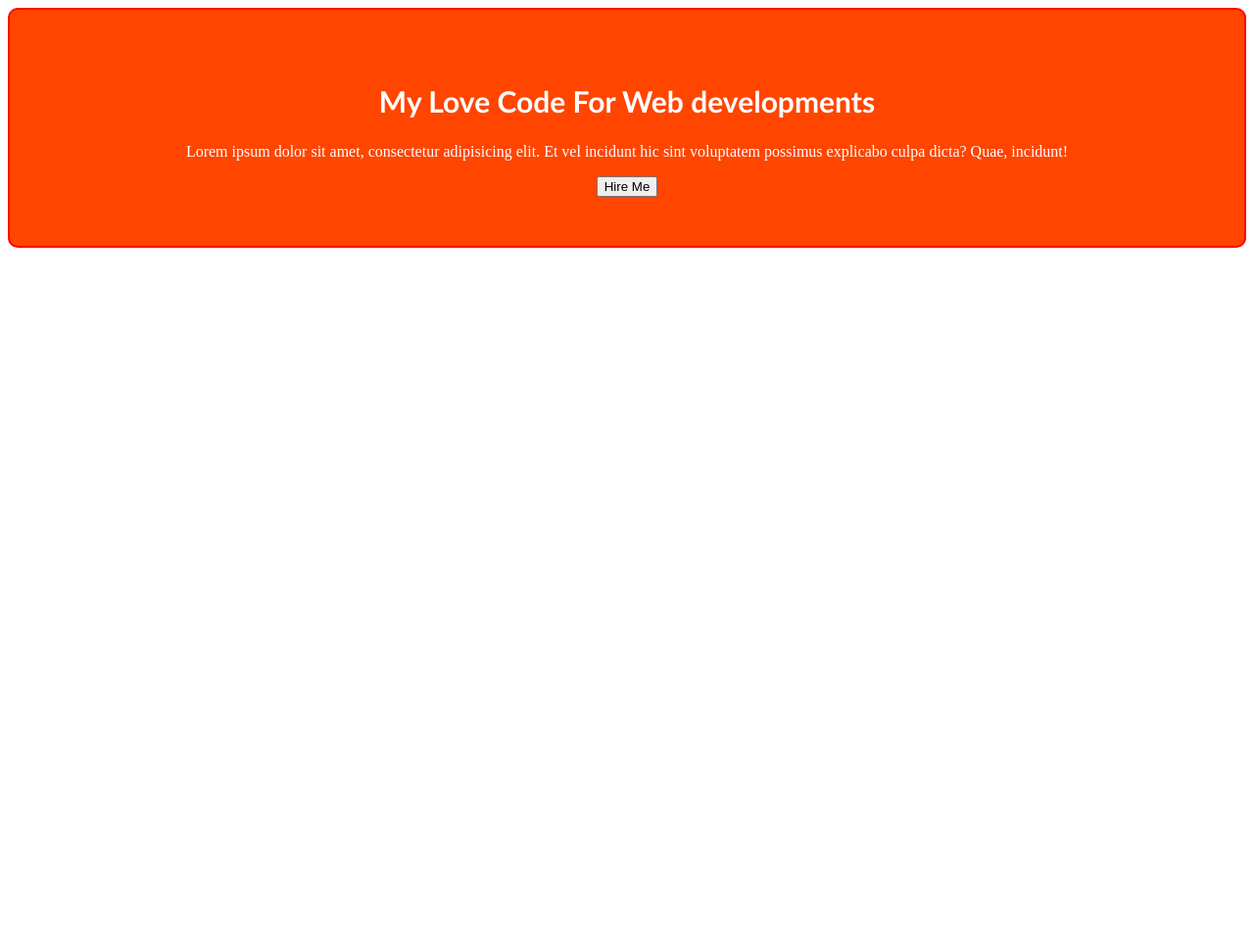
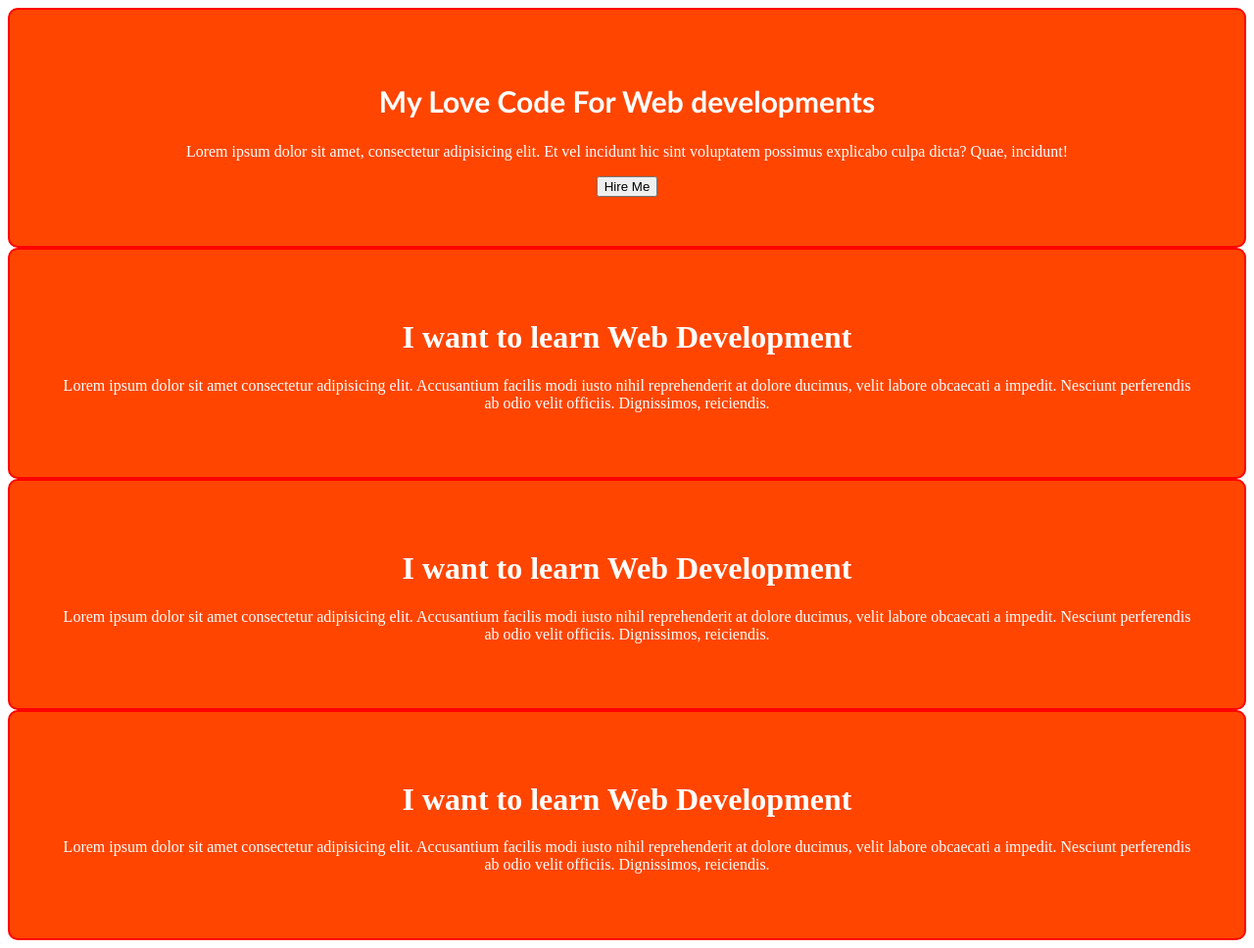
Before and after one commit to dassujon1/my-secound-code, a plain HTML site: page index.html in a window 1280 px wide. Shown: the whole page at 98% size. Before the commit the page ends 800 px from the top, so only its background shows below. Drawn offline with Linux system fonts and the light colour scheme.

Commit message:
my first website

```diff
--- a/index.html
+++ b/index.html
@@ -12,5 +12,17 @@
         <p>Lorem ipsum dolor sit amet, consectetur adipisicing elit. Et vel incidunt hic sint voluptatem possimus explicabo culpa dicta? Quae, incidunt!</p>
         <button>Hire Me</button>
     </div>
+    <div>
+        <h1>I want to learn Web Development</h1>
+        <p>Lorem ipsum dolor sit amet consectetur adipisicing elit. Accusantium facilis modi iusto nihil reprehenderit at dolore ducimus, velit labore obcaecati a impedit. Nesciunt perferendis ab odio velit officiis. Dignissimos, reiciendis.</p>
+    </div>
+    <div>
+        <h1>I want to learn Web Development</h1>
+        <p>Lorem ipsum dolor sit amet consectetur adipisicing elit. Accusantium facilis modi iusto nihil reprehenderit at dolore ducimus, velit labore obcaecati a impedit. Nesciunt perferendis ab odio velit officiis. Dignissimos, reiciendis.</p>
+    </div>
+    <div>
+        <h1>I want to learn Web Development</h1>
+        <p>Lorem ipsum dolor sit amet consectetur adipisicing elit. Accusantium facilis modi iusto nihil reprehenderit at dolore ducimus, velit labore obcaecati a impedit. Nesciunt perferendis ab odio velit officiis. Dignissimos, reiciendis.</p>
+    </div>
 </body>
 </html>
```
